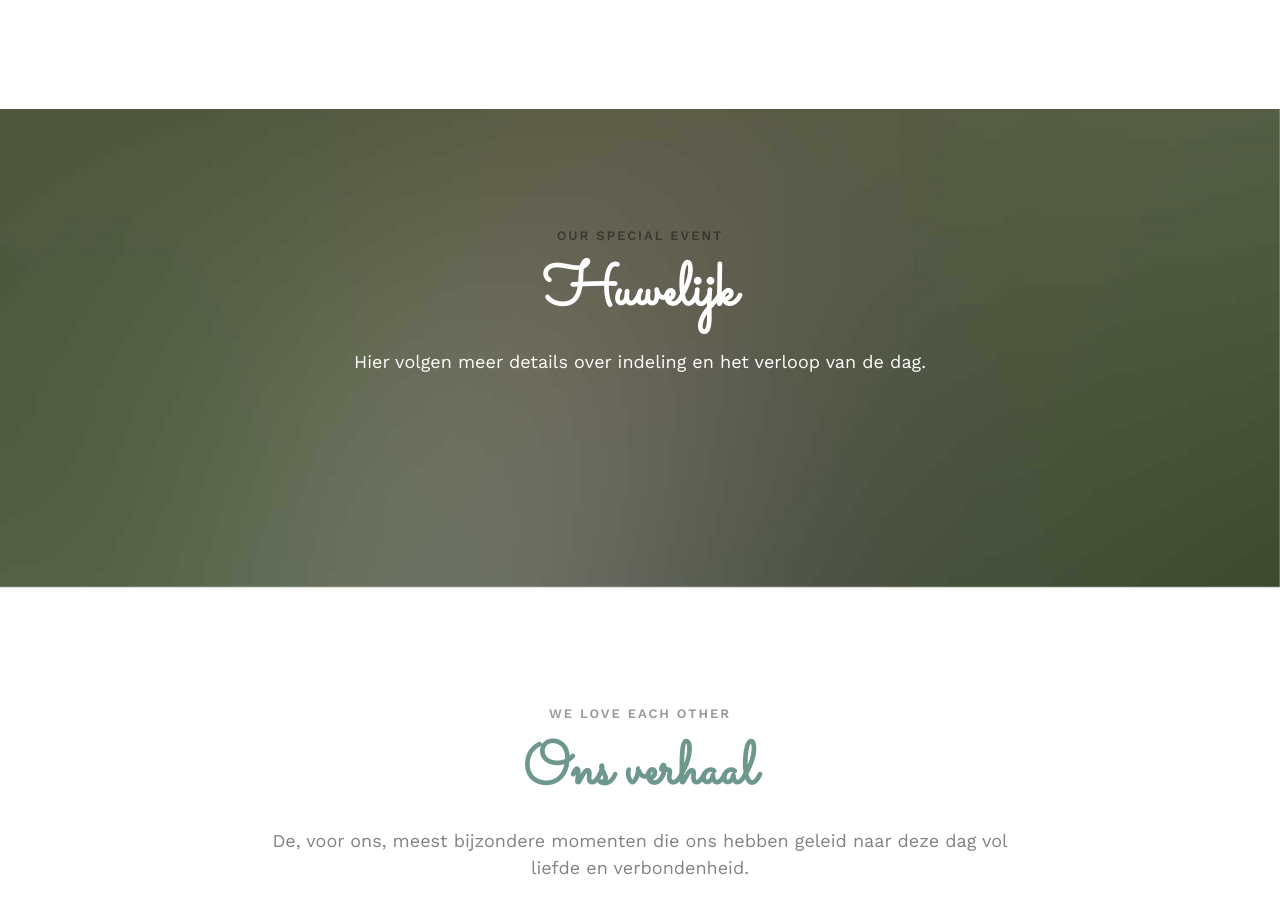
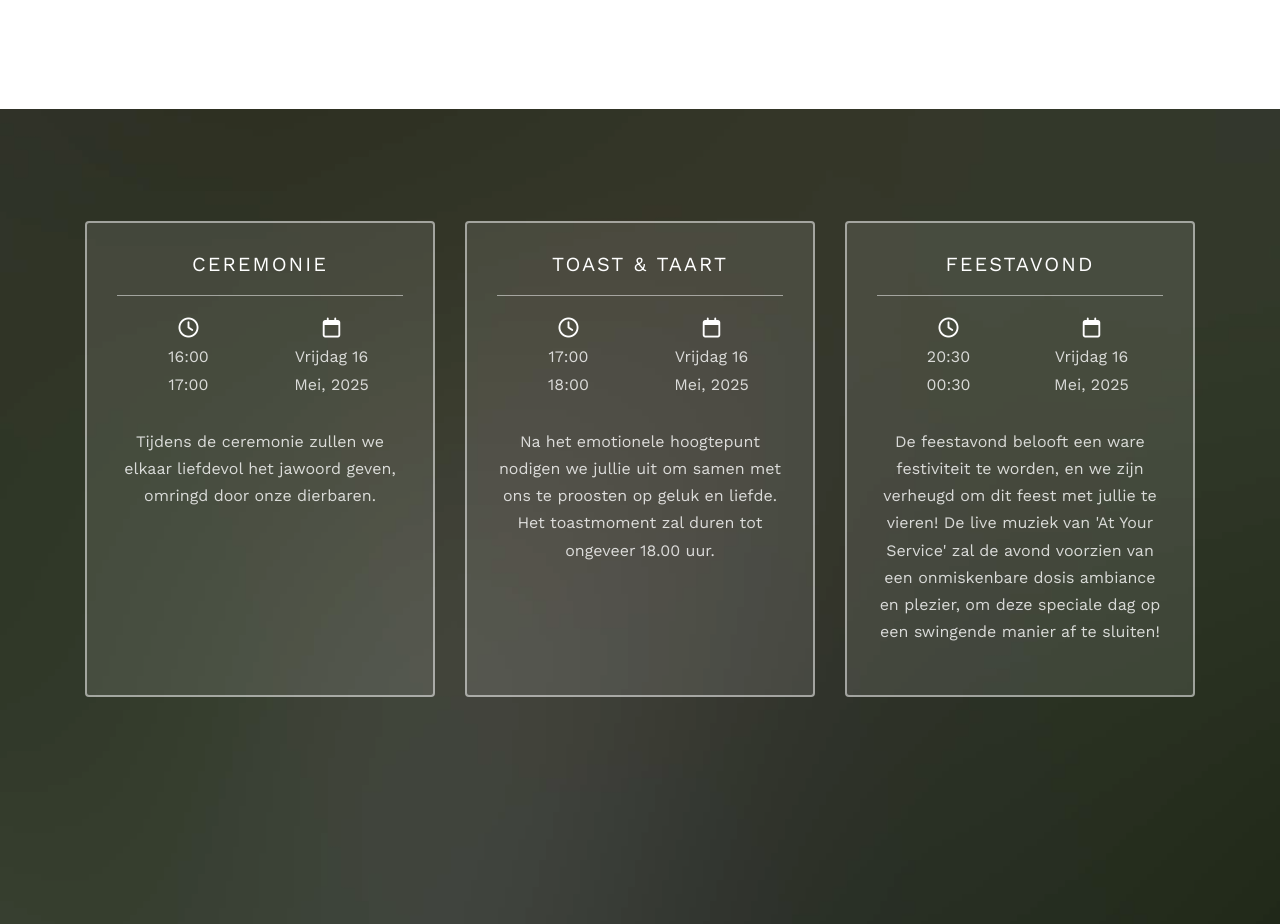
Before and after one commit to AdeZwart/adezwart.github.io, a website: page index.html in a window 1280 px wide. Shown: the part 1633-2557 px from the top of the page. Drawn offline with nearby package versions, Linux system fonts and the light colour scheme.

Commit message:
Content update

```diff
--- a/index.html
+++ b/index.html
@@ -129,42 +129,24 @@
 			</div>
 		</div>
 
-		<!-- <div id="fh5co-event" class="fh5co-bg" style="background-image:url(images/img_bg_2.jpg);"> -->
-		<div id="fh5co-services" class="fh5co-bg" style="background-image:url(images/img_bg_2.jpg);">
+		<div id="fh5co-event" class="fh5co-bg" style="background-image:url(images/img_bg_2.jpg);">
+			<!-- <div id="fh5co-services" class="fh5co-bg" style="background-image:url(images/img_bg_2.jpg);"> -->
 
 			<div class="overlay"></div>
 			<div class="container">
-				<div class="row">
+				<div class="row" style="display: none;">
 					<div class="col-md-8 col-md-offset-2 text-center fh5co-heading animate-box">
 						<span>Our Special Event</span>
 						<h2>Huwelijk</h2>
 						<!-- remove this paragraph when publishing details -->
-						<p>Hier volgen meer details over indeling en het verloop van de dag.</p>
+						<!-- <p>Hier volgen meer details over indeling en het verloop van de dag.</p> -->
 						<!-- remove this paragraph when publishing details -->
 					</div>
 				</div>
-				<div class="row" style="display: none;"> <!-- remove display: none; to publish details-->
+				<div class="row"> <!-- remove display: none; to publish details-->
 					<div class="display-t">
 						<div class="display-tc">
 							<div class="col-md-12 d-md-flex">
-								<div class="col-md-4 col-sm-4 text-center">
-									<div class="event-wrap animate-box mh-100">
-										<h3>Aankomst bruidspaar</h3>
-										<div class="event-col">
-											<i class="fa-regular fa-clock"></i>
-											<span>14:00</span>
-											<span>14:30</span>
-										</div>
-										<div class="event-col">
-											<i class="fa-regular fa-calendar"></i>
-											<span>Vrijdag 16</span>
-											<span>Mei, 2025</span>
-										</div>
-										<p>Na aankomst zullen we foto's maken op deze bijzondere plek. Het moment van
-											aankomst zal het startsein zijn voor het vastleggen van kostbare
-											herinneringen die we voor altijd zullen koesteren.</p>
-									</div>
-								</div>
 								<div class="col-md-4 col-sm-4 text-center">
 									<div class="event-wrap animate-box mh-100">
 										<h3>Ceremonie</h3>
@@ -179,7 +161,23 @@
 											<span>Mei, 2025</span>
 										</div>
 										<p>Tijdens de ceremonie zullen we elkaar liefdevol het jawoord geven, omringd
-											door onze dierbaren. Na dit emotionele hoogtepunt nodigen we jullie uit om
+											door onze dierbaren.</p>
+									</div>
+								</div>
+								<div class="col-md-4 col-sm-4 text-center">
+									<div class="event-wrap animate-box mh-100">
+										<h3>Toast & Taart</h3>
+										<div class="event-col">
+											<i class="fa-regular fa-clock"></i>
+											<span>17:00</span>
+											<span>18:00</span>
+										</div>
+										<div class="event-col">
+											<i class="fa-regular fa-calendar"></i>
+											<span>Vrijdag 16</span>
+											<span>Mei, 2025</span>
+										</div>
+										<p>Na het emotionele hoogtepunt nodigen we jullie uit om
 											samen met ons te proosten op geluk en liefde. Het toastmoment zal duren tot
 											ongeveer 18.00 uur.</p>
 									</div>
```
